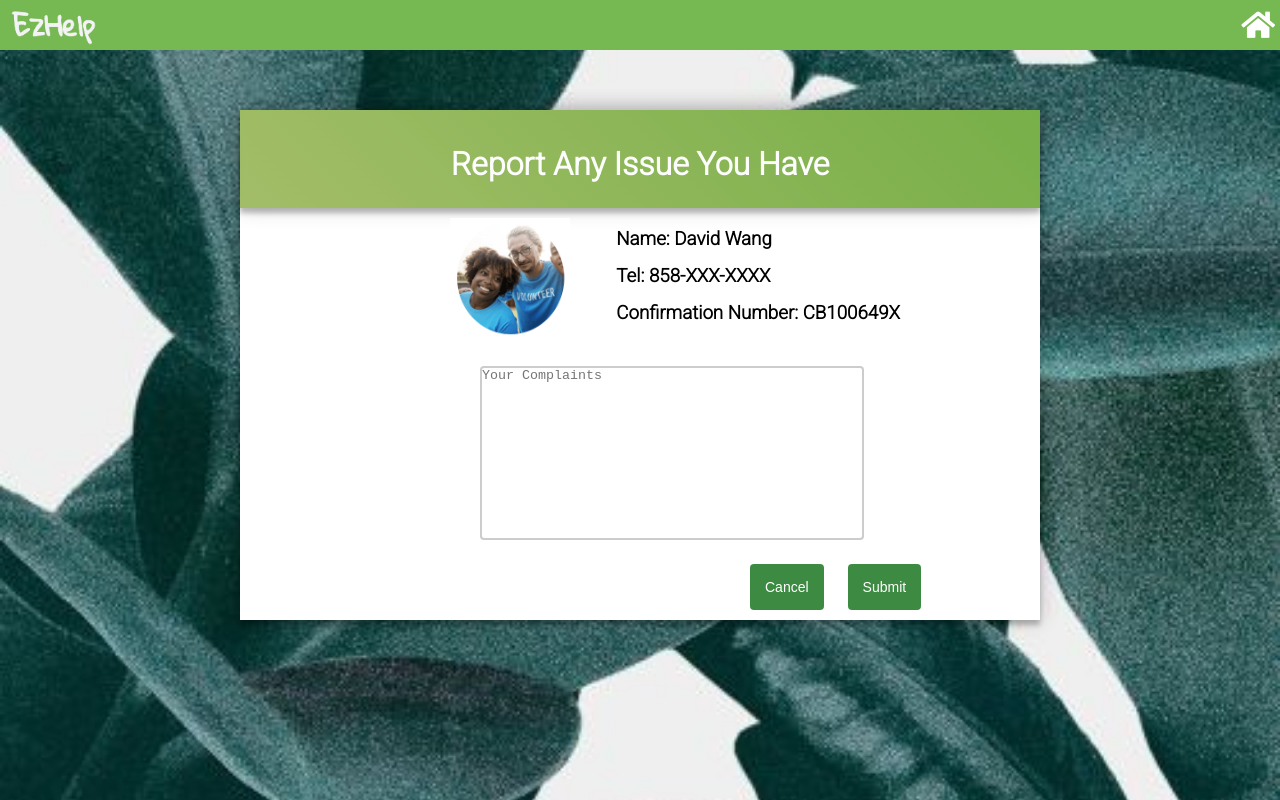
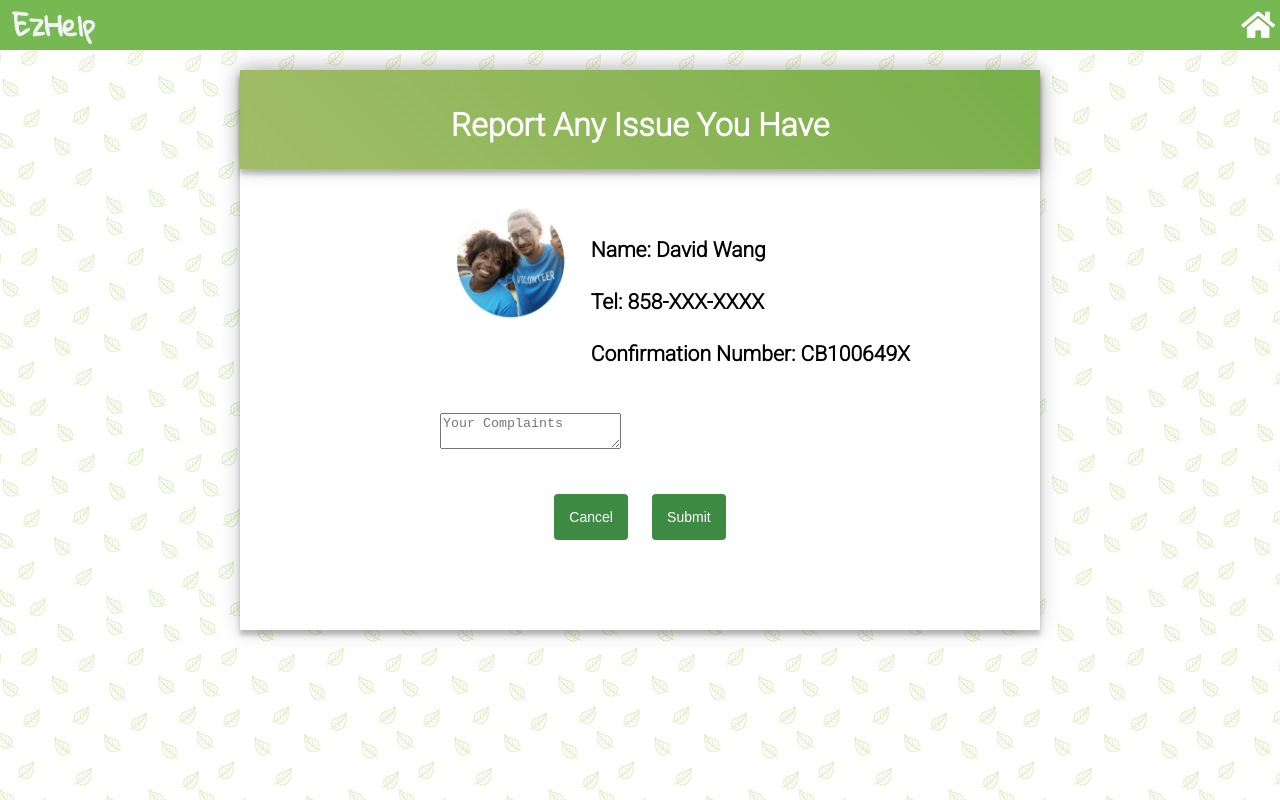
Before and after one commit to WayGold/cogs-121, a website: page static_files/html/volunteer/v_report.html in a window 1280 px wide. Drawn offline with nearby package versions, Linux system fonts and the light colour scheme.

Commit message:
Fix r_report

```diff
--- a/create_db.js
+++ b/create_db.js
@@ -6,8 +6,8 @@ db.serialize(() => {
   // create a new database table: role -> 1:volunteer, 0:requester
   db.run("CREATE TABLE users (username TXT PRIMARY KEY, name TEXT, password TEXT, phone TEXT, location TEXT, role INT)");
   db.run("CREATE TABLE request_info (uid INTEGER PRIMARY KEY, requester TEXT, emergency TEXT, category TEXT, disability TEXT, description TEXT, latitude FLOAT, longitude FLOAT, accepter_latitude FLOAT, accepter_longitude FLOAT, status TEXT, accepter TEXT)");
-  db.run("CREATE TABLE rating (uid INTERGER PRIMARY KEY, rate_score INT, description TEXT)");
-  db.run("CREATE TABLE report (uid INTERGER PRIMARY KEY, description TEXT)");
+  db.run("CREATE TABLE rating (uid INTERGER PRIMARY KEY, score INT, description TEXT)");
+  db.run("CREATE TABLE report (uid INT, description TEXT)");
 
   db.run("INSERT INTO users VALUES ('Gold', 'Wei', '123', '858-666-6666', '9500 Gilman Dr., La Jolla, CA', '1')");
   db.run("INSERT INTO users VALUES ('Ste', 'Stella', '123', '858-222-2222', '9500 Gilman Dr., La Jolla, CA', '1')");
--- a/static_files/css/main.css
+++ b/static_files/css/main.css
@@ -1,3 +1,6 @@
+body {
+  font-family: 'Open Sans', sans-serif;
+}
 .fixed-top {
   position: fixed;
   top: 0px;
--- a/static_files/css/requester/r_finished.css
+++ b/static_files/css/requester/r_finished.css
@@ -1,7 +1,6 @@
 @import url(https://fonts.googleapis.com/css?family=Roboto:300);
 
 body{
-
   background: url(../../images/leaves.png);
 }
 
@@ -10,7 +9,7 @@ body{
   box-shadow: 0 0 20px 0 rgba(0, 0, 0, 0.2), 0 5px 5px 0 rgba(0, 0, 0, 0.24);
   max-width:800px;
   margin:auto;
-    max-height:650px;
+  height:650px;
   margin-top:-10px;
 }
 
@@ -22,15 +21,23 @@ body{
   opacity:0.7;
 }
 .icon1{
-    margin-left: 210px;
-    margin-top:10px;
+  margin-left: 200px;
+  margin-right: 10px;
   float: left;
-    padding:0;
+  padding: 0;
 }
 
 .info{
-    width:100%;
-    display:inline-block;
+  width: 100%;
+  font-size: 18px;
+  line-height: 1rem;
+  display: inline-block;
+  padding: 10px;
+}
+
+.record {
+  margin-left: 1vw;
+  margin-top:0.5rem;
 }
 #title{
   font-family: "Roboto", sans-serif;
@@ -47,31 +54,30 @@ body{
 }
 
 
-textarea{
-    width:380px;
-    height:170px;
+#lqz_desc{
+  width: 100%;
+  height:120px;
   resize:none;
   margin-top:10px;
-    margin-right: 50px;
   border: 2px solid #ccc;
   border-radius: 4px;
-
 }
 h3{
   padding-bottom:15px;
   font-family: "Roboto", sans-serif;
 }
 .text{
-    margin-left:240px;
-    margin-top:10px;
-    align-self:center;
-    padding-right:20px;
+  margin-left:auto;
+  margin-right:auto;
+  width:50%;
 
 }
 
 .btns{
-    margin-top:10px;
-    margin-left:500px;
+
+  margin:10px auto 10px auto;
+  width:100%;
+  text-align: center;
 }
 
 button {
@@ -90,22 +96,16 @@ button {
 
 .position{
   margin-top:80px;
-      padding-top: 35px;
+  padding-top: 15px;
   background:url(../../images/bgcolor.PNG);
   box-shadow: 0 0 20px 0 rgba(0, 0, 0, 0.2), 0 5px 5px 0 rgba(0, 0, 0, 0.24);
 }
 
-  *{
-    margin: 0;
-    padding: 0;
-}
 .rate {
-    height: 46px;
-    padding: 0 10px;
-    margin-top:20px;
-    margin-right:235px;
-    margin-bottom:20px;
-    align-self: center;
+  padding-top: 10px;
+  width: 50%;
+  margin-left: auto;
+  margin-right: auto;
 }
 .rate:not(:checked) > input {
   position:absolute;
@@ -113,6 +113,7 @@ button {
 }
 .rate:not(:checked) > label {
   float:right;
+  padding: 0 10px;
   width:1em;
   overflow:hidden;
   white-space:nowrap;
--- a/static_files/css/requester/r_record.css
+++ b/static_files/css/requester/r_record.css
@@ -22,6 +22,10 @@
 
 .buttons{
   text-align: right;
+}
+
+button{
+  margin: 10px 5px 5px 5px;
 }
 .container{
   text-align: center;
--- a/static_files/css/requester/r_report.css
+++ b/static_files/css/requester/r_report.css
@@ -1,9 +1,7 @@
 @import url(https://fonts.googleapis.com/css?family=Roboto:300);
 
 body{
-
-    background: url(../../images/bg-02.jpg);
-    background-size:100%;
+  background: url(../../images/leaves.png);
 }
 
 .container{
@@ -11,8 +9,8 @@ body{
   box-shadow: 0 0 20px 0 rgba(0, 0, 0, 0.2), 0 5px 5px 0 rgba(0, 0, 0, 0.24);
   max-width:800px;
   margin:auto;
-    max-height:650px;
-    margin-top:20px;
+  height:35rem;
+  margin-top:-10px;
 }
 
 #line{
@@ -22,17 +20,27 @@ body{
   margin-right:50px;
   opacity:0.7;
 }
+
 .icon1{
-    margin-left: 210px;
-    margin-top:10px;
+  margin-left: 200px;
+  margin-right: 10px;
   float: left;
-    padding:0;
+  padding: 0;
 }
 
 .info{
-    width:100%;
-    display:inline-block;
+  width: 100%;
+  font-size: 18px;
+  line-height: 1rem;
+  display: inline-block;
+  padding: 10px;
 }
+
+.record {
+  margin-left: 1vw;
+  margin-top:0.5rem;
+}
+
 #title{
   font-family: "Roboto", sans-serif;
   text-align:center;
@@ -40,6 +48,7 @@ body{
   padding-bottom: 25px;
 
 }
+
 .requester{
   position:flex;
   margin-top:20px;
@@ -47,32 +56,30 @@ body{
   float: right;
 }
 
-
-textarea{
-    width:380px;
-    height:170px;
+#lqz_desc{
+  width: 100%;
+  height:120px;
   resize:none;
   margin-top:10px;
-    margin-right: 50px;
   border: 2px solid #ccc;
   border-radius: 4px;
-
 }
 h3{
   padding-bottom:15px;
   font-family: "Roboto", sans-serif;
 }
 .text{
-    margin-left:240px;
-    margin-top:10px;
-    align-self:center;
-    padding-right:20px;
+  margin-left:auto;
+  margin-right:auto;
+  width:50%;
 
 }
 
 .btns{
-    margin-top:10px;
-    margin-left:500px;
+
+  margin:30px auto 10px auto;
+  width:100%;
+  text-align: center;
 }
 
 button {
@@ -91,16 +98,10 @@ button {
 
 .position{
   margin-top:80px;
-      padding-top: 35px;
+  padding-top: 15px;
   background:url(../../images/bgcolor.PNG);
   box-shadow: 0 0 20px 0 rgba(0, 0, 0, 0.2), 0 5px 5px 0 rgba(0, 0, 0, 0.24);
 }
 
-  *{
-    margin: 0;
-    padding: 0;
-}
 
-.blank{
-    padding-top:30px;
-}
+/* Modified from: https://github.com/mukulkant/Star-rating-using-pure-css */
--- a/static_files/css/volunteer/v_task.css
+++ b/static_files/css/volunteer/v_task.css
@@ -32,20 +32,20 @@ button {
   margin-top: -0.8vw;
   margin-right: 2vw;
   float:right;
+}
 
-}
 .record1 {
   display: inline;
   font-size: 25px;
   margin-top: -0.8vw;
   margin-left: -12vw;
   float:left;
-
 }
 
 .buttons{
   text-align: right;
 }
+
 .container{
   text-align: center;
   background: #FFFFFF;
```
Also changed, not shown: server.js (+42 -1 lines), static_files/html/requester/r_finished.html (+3 -3 lines), static_files/html/requester/r_report.html (+14 -10 lines), static_files/js/requester/r_finished.js (+33 -8 lines), static_files/js/requester/r_report.js (+42 -23 lines), 1 other file. Lines whose indentation alone changed are shown as unchanged.
